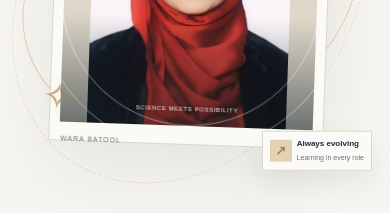
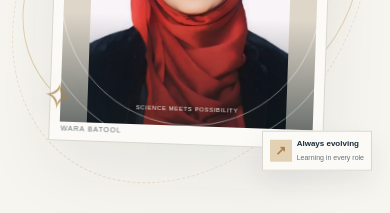
Before and after one commit to Syed-Salman-Naqvi/Wara-Batool-Portfolio, a Next.js app: page / in a window 390 px wide. Shown: the part 840-1053 px from the top of the page. Built offline with nearby package versions, Linux system fonts and the light colour scheme.

Commit message:
Move portrait name higher on mobile

```diff
--- a/app/globals.css
+++ b/app/globals.css
@@ -335,3 +335,9 @@ h1,h2,h3,p,a,span,li,strong,small{overflow-wrap:anywhere}
   .intro-strip .strip-inner p{font-size:clamp(10px,3.1vw,13px)}
   .intro-strip .strip-mark{font-size:14px}
 }
+
+
+/* Lift only Wara Batool's name within the mobile portrait card */
+@media(max-width:760px){
+  .art-card-bottom span:first-child{position:relative;top:-10px}
+}
```
